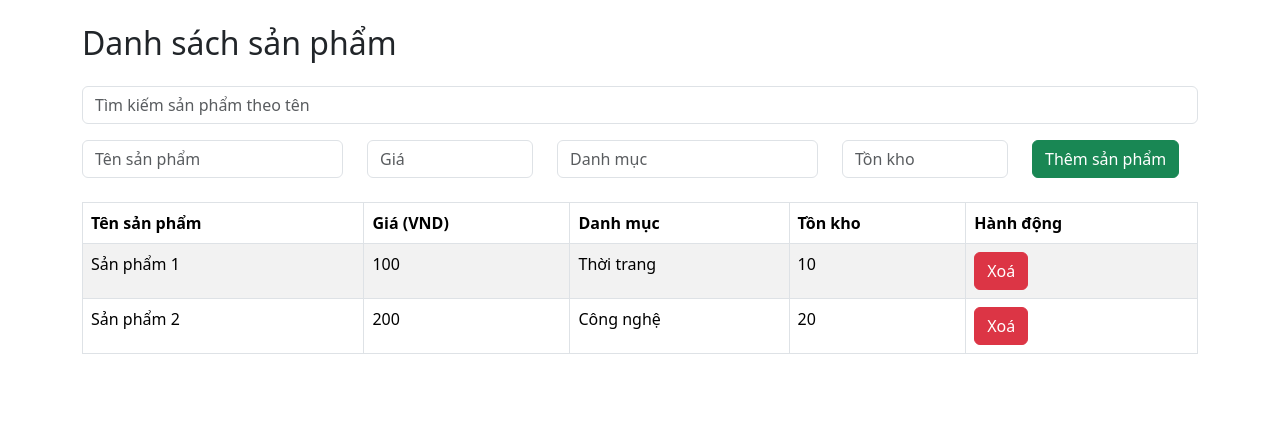
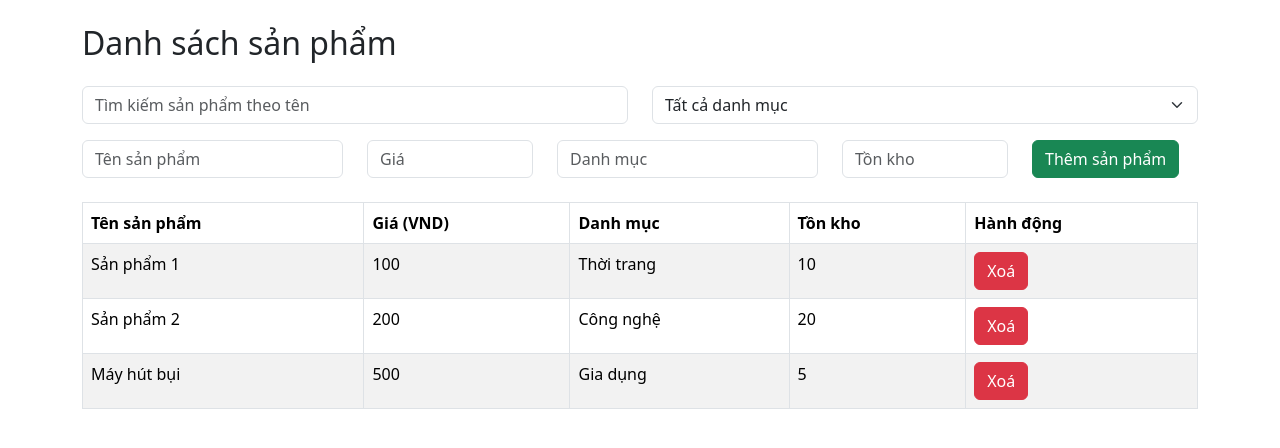
Before and after one commit to xuantruong121/Kiem-Tra-PTGD, a React (Vite) app in the folder KiemTraPTGD/: page / in a window 1280 px wide. Shown: the top 448 px of the page. Built offline with nearby package versions, Linux system fonts and the light colour scheme.

Commit message:
feat: loc san pham theo danh muc

```diff
--- a/KiemTraPTGD/src/pages/ProductList.jsx
+++ b/KiemTraPTGD/src/pages/ProductList.jsx
@@ -5,10 +5,12 @@ const ProductList = () => {
     const [products, setProducts] = useState([
         { id: 1, name: 'Sản phẩm 1', price: 100, category: 'Thời trang', stock: 10 },
         { id: 2, name: 'Sản phẩm 2', price: 200, category: 'Công nghệ', stock: 20 },
+        { id: 3, name: 'Máy hút bụi', price: 500, category: 'Gia dụng', stock: 5 },
     ]);
 
     const [newProduct, setNewProduct] = useState({ name: '', price: '', category: '', stock: '' });
     const [searchTerm, setSearchTerm] = useState('');
+    const [selectedCategory, setSelectedCategory] = useState('Tất cả');
 
     const handleAddProduct = () => {
         setProducts([
@@ -25,15 +27,21 @@ const ProductList = () => {
         setProducts(products.filter(product => product.id !== id));
     };
 
-    const filteredProducts = products.filter(product =>
-        product.name.toLowerCase().includes(searchTerm.toLowerCase())
-    );
+    // Lọc theo tên và danh mục
+    const filteredProducts = products.filter(product => {
+        const matchesName = product.name.toLowerCase().includes(searchTerm.toLowerCase());
+        const matchesCategory = selectedCategory === 'Tất cả' || product.category === selectedCategory;
+        return matchesName && matchesCategory;
+    });
 
     return (
         <Container className="mt-4">
             <h2 className="mb-4">Danh sách sản phẩm</h2>
 
-            <InputGroup className="mb-3">
+            {/* Tìm kiếm và lọc danh mục */}
+            <Row className="mb-3">
+                <Col md={6}>
+                    <InputGroup>
                         <Form.Control
                             type="text"
                             placeholder="Tìm kiếm sản phẩm theo tên"
@@ -41,7 +49,18 @@ const ProductList = () => {
                             onChange={(e) => setSearchTerm(e.target.value)}
                         />
                     </InputGroup>
+                </Col>
+                <Col md={6}>
+                    <Form.Select value={selectedCategory} onChange={(e) => setSelectedCategory(e.target.value)}>
+                        <option value="Tất cả">Tất cả danh mục</option>
+                        <option value="Thời trang">Thời trang</option>
+                        <option value="Công nghệ">Công nghệ</option>
+                        <option value="Gia dụng">Gia dụng</option>
+                    </Form.Select>
+                </Col>
+            </Row>
 
+            {/* Form thêm sản phẩm */}
             <Row className="mb-4">
                 <Col md={3}>
                     <Form.Control
@@ -78,6 +97,7 @@ const ProductList = () => {
                 </Col>
             </Row>
 
+            {/* Danh sách sản phẩm */}
             <Table striped bordered hover>
                 <thead>
                     <tr>
```
Also changed, not shown: KiemTraPTGD/src/minhchung/minhchung6.1.png (added), KiemTraPTGD/src/minhchung/minhchung6.2.PNG (added). Lines whose indentation alone changed are shown as unchanged.
